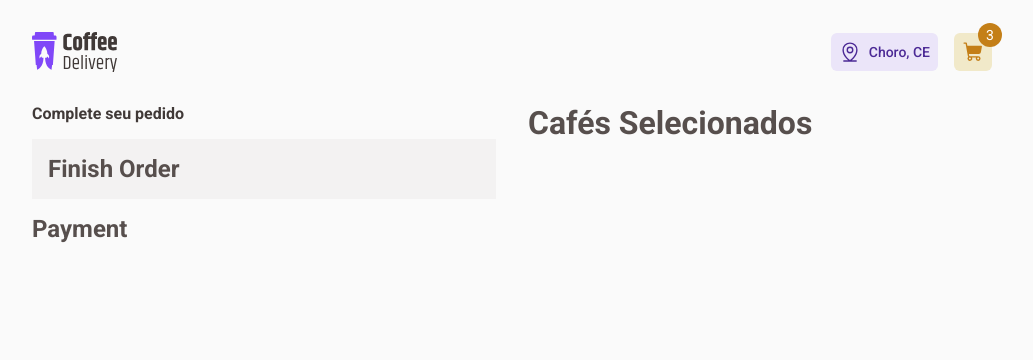
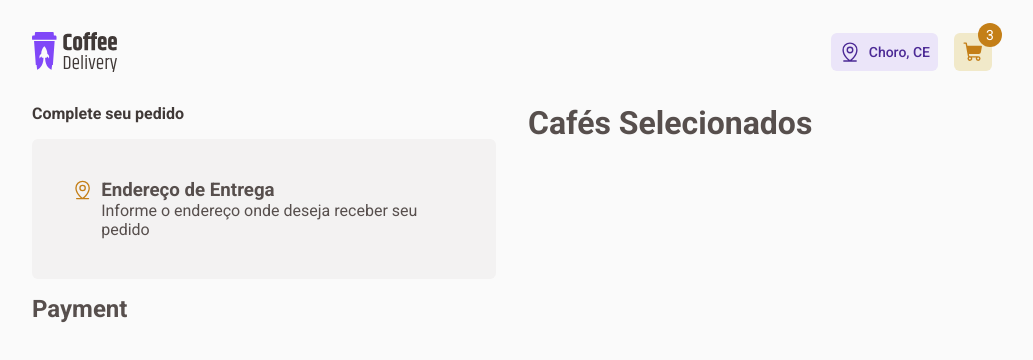
Before and after one commit to alvarobianor/coffee-delivery, a React (Vite) app: page /checkout in a window 1280 px wide. Shown: the top 360 px of the page, without its empty margins (128-1161 px from the left). Built offline with nearby package versions, Linux system fonts and the light colour scheme.

Commit message:
Start doing the header of component

```diff
--- a/src/Components/FinishOrder/index.tsx
+++ b/src/Components/FinishOrder/index.tsx
@@ -1,9 +1,16 @@
+import { MapPinLine } from '@phosphor-icons/react';
 import { styled } from 'styled-components';
 
 export function FinishOrder() {
   return (
     <Container>
-      <h1> Finish Order</h1>
+      <ContainerHeader>
+        <MapPinLine size={22} />
+        <ContainerTitle>
+          <h3>Endereço de Entrega</h3>
+          <p>Informe o endereço onde deseja receber seu pedido</p>
+        </ContainerTitle>
+      </ContainerHeader>
     </Container>
   );
 }
@@ -14,5 +21,23 @@ const Container = styled.main`
   flex-direction: column;
 
   background-color: ${({ theme }) => theme.colors['base-card']};
-  padding: 1rem;
+  padding: 2.5rem;
+  border-radius: 6px;
+
+  svg {
+    color: ${({ theme }) => theme.colors['brand-yellow-dark']};
+  }
 `;
+
+const ContainerHeader = styled.header`
+  display: flex;
+  flex-direction: row;
+  align-items: flex-start;
+  justify-content: flex-start;
+  gap: 0.5rem;
+`;
+
+const ContainerTitle = styled.div`
+  display: flex;
+  flex-direction: column;
+`;
```
